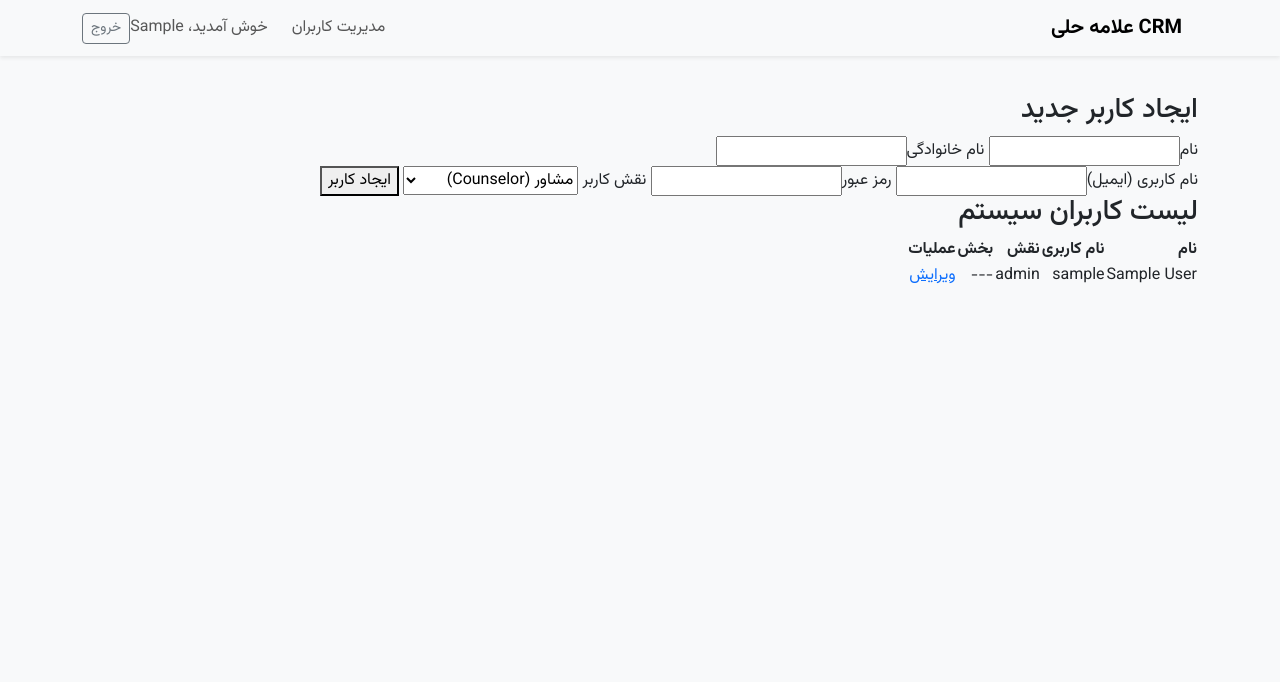
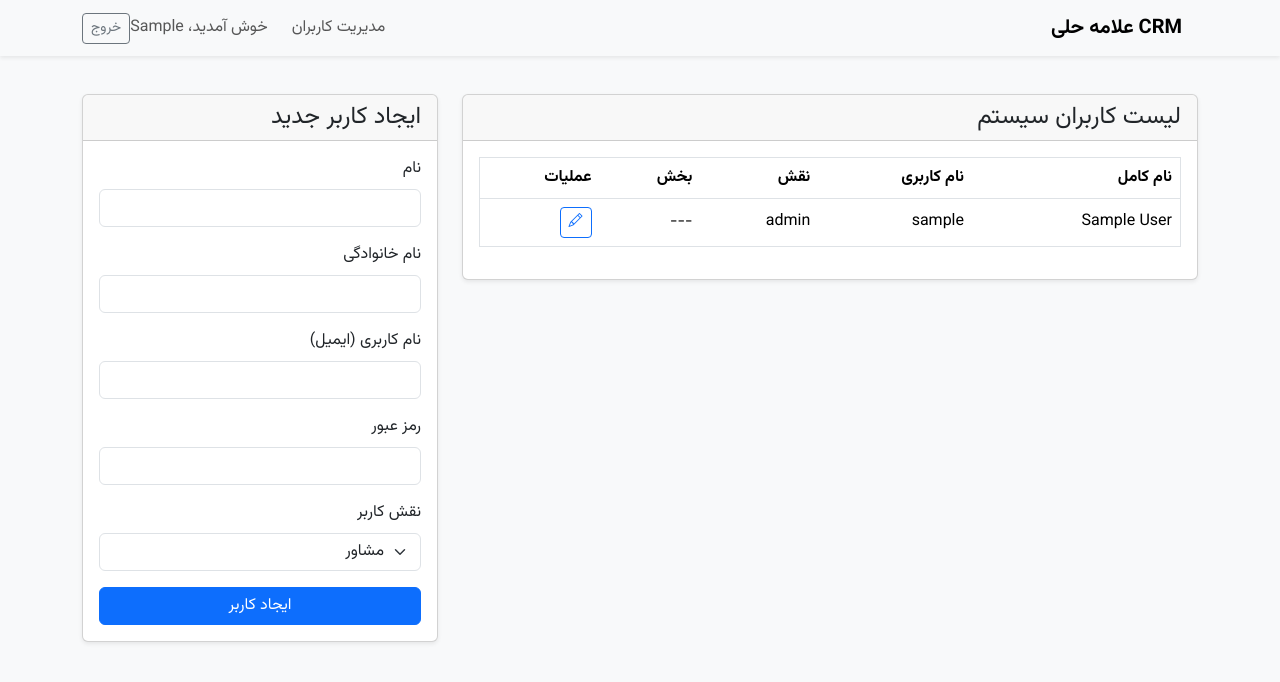
Before and after one commit to AllamehHelli/CRM, a Flask app: page /manage_users in a window 1280 px wide. Shown: the top 682 px of the page. Run offline with Flask 3, Linux system fonts and the light colour scheme; the visitor is signed in with stand-in values (Sample User, id 1); data comes from the database, SQL or seed files in the repository.

Commit message:
Update manage_users.html

```diff
--- a/templates/manage_users.html
+++ b/templates/manage_users.html
@@ -1,36 +1,14 @@
 {% extends "base.html" %}
 {% block title %}مدیریت کاربران{% endblock %}
 {% block content %}
-<div class.grid">
-    <article>
-        <header><h3>ایجاد کاربر جدید</h3></header>
-        <form action="{{ url_for('add_user') }}" method="POST">
-            <div class="grid">
-                <label>نام<input type="text" name="first_name" required></label>
-                <label>نام خانوادگی<input type="text" name="last_name" required></label>
-            </div>
-            <label>نام کاربری (ایمیل)<input type="email" name="username" required></label>
-            <label>رمز عبور<input type="password" name="password" required></label>
-            <label for="role">نقش کاربر</label>
-            <select name="role" id="role-select" required onchange="toggleDepartmentSelect()">
-                <option value="counselor">مشاور (Counselor)</option>
-                <option value="operator">اپراتور بخش (Operator)</option>
-                <option value="admin">مدیر (Admin)</option>
-            </select>
-            <div id="department-select-wrapper" style="display: none;">
-                <label for="department_id">انتخاب بخش برای اپراتور</label>
-                <select name="department_id" id="department-select">
-                    <option value="" disabled selected>یک بخش را انتخاب کنید</option>
-                    {% for department in departments %}<option value="{{ department.id }}">{{ department.name }}</option>{% endfor %}
-                </select>
-            </div>
-            <button type="submit">ایجاد کاربر</button>
-        </form>
-    </article>
-    <article>
-        <header><h3>لیست کاربران سیستم</h3></header>
-        <figure><table role="grid">
-            <thead><tr><th>نام</th><th>نام کاربری</th><th>نقش</th><th>بخش</th><th>عملیات</th></tr></thead>
+<div class="row">
+    <div class="col-md-8">
+        <div class="card shadow-sm">
+            <div class="card-header"><h4 class="my-0 fw-normal">لیست کاربران سیستم</h4></div>
+            <div class="card-body">
+                <div class="table-responsive">
+                    <table class="table table-hover align-middle">
+                        <thead><tr><th>نام کامل</th><th>نام کاربری</th><th>نقش</th><th>بخش</th><th style="width: 120px;">عملیات</th></tr></thead>
                         <tbody>
                         {% for user in users %}
                             <tr>
@@ -38,19 +16,51 @@
                                 <td>{{ user.username }}</td>
                                 <td>{{ user.role }}</td>
                                 <td>{{ user.department.name if user.department else '---' }}</td>
-                    <td><div class="grid" style="grid-template-columns: 1fr 1fr; margin: 0;">
-                        <a href="{{ url_for('edit_user', user_id=user.id) }}" role="button" class="outline" style="--padding-block: 0.25rem;">ویرایش</a>
+                                <td>
+                                    <div class="btn-group btn-group-sm">
+                                        <a href="{{ url_for('edit_user', user_id=user.id) }}" class="btn btn-outline-primary"><i class="bi bi-pencil"></i></a>
                                         {% if user.id != current_user.id %}
-                        <form action="{{ url_for('delete_user', user_id=user.id) }}" method="POST" onsubmit="return confirm('آیا از حذف کاربر {{ user.username }} اطمینان دارید؟');" style="margin: 0;">
-                            <button type="submit" class="secondary outline" style="--padding-block: 0.25rem;">حذف</button>
+                                        <form action="{{ url_for('delete_user', user_id=user.id) }}" method="POST" onsubmit="return confirm('آیا از حذف کاربر {{ user.username }} اطمینان دارید؟');">
+                                            <button type="submit" class="btn btn-outline-danger"><i class="bi bi-trash"></i></button>
                                         </form>
                                         {% endif %}
-                    </div></td>
+                                    </div>
+                                </td>
                             </tr>
                         {% endfor %}
                         </tbody>
-        </table></figure>
-    </article>
+                    </table>
+                </div>
+            </div>
+        </div>
+    </div>
+    <div class="col-md-4">
+        <div class="card shadow-sm">
+            <div class="card-header"><h4 class="my-0 fw-normal">ایجاد کاربر جدید</h4></div>
+            <div class="card-body">
+                <form action="{{ url_for('add_user') }}" method="POST">
+                    <div class="mb-3"><label class="form-label">نام</label><input type="text" name="first_name" class="form-control" required></div>
+                    <div class="mb-3"><label class="form-label">نام خانوادگی</label><input type="text" name="last_name" class="form-control" required></div>
+                    <div class="mb-3"><label class="form-label">نام کاربری (ایمیل)</label><input type="email" name="username" class="form-control" required></div>
+                    <div class="mb-3"><label class="form-label">رمز عبور</label><input type="password" name="password" class="form-control" required></div>
+                    <div class="mb-3">
+                        <label class="form-label">نقش کاربر</label>
+                        <select name="role" id="role-select" class="form-select" required onchange="toggleDepartmentSelect()">
+                            <option value="counselor">مشاور</option><option value="operator">اپراتور بخش</option><option value="admin">مدیر</option>
+                        </select>
+                    </div>
+                    <div id="department-select-wrapper" class="mb-3" style="display: none;">
+                        <label class="form-label">انتخاب بخش برای اپراتور</label>
+                        <select name="department_id" id="department-select" class="form-select">
+                            <option value="" disabled selected>یک بخش را انتخاب کنید</option>
+                            {% for department in departments %}<option value="{{ department.id }}">{{ department.name }}</option>{% endfor %}
+                        </select>
+                    </div>
+                    <button type="submit" class="btn btn-primary w-100">ایجاد کاربر</button>
+                </form>
+            </div>
+        </div>
+    </div>
 </div>
 <script>
     function toggleDepartmentSelect() {
@@ -58,11 +68,9 @@
         var deptWrapper = document.getElementById('department-select-wrapper');
         var deptSelect = document.getElementById('department-select');
         if (roleSelect.value === 'operator') {
-            deptWrapper.style.display = 'block';
-            deptSelect.required = true;
+            deptWrapper.style.display = 'block'; deptSelect.required = true;
         } else {
-            deptWrapper.style.display = 'none';
-            deptSelect.required = false;
+            deptWrapper.style.display = 'none'; deptSelect.required = false;
         }
     }
     document.addEventListener('DOMContentLoaded', toggleDepartmentSelect);
```
Lines whose indentation alone changed are shown as unchanged.
